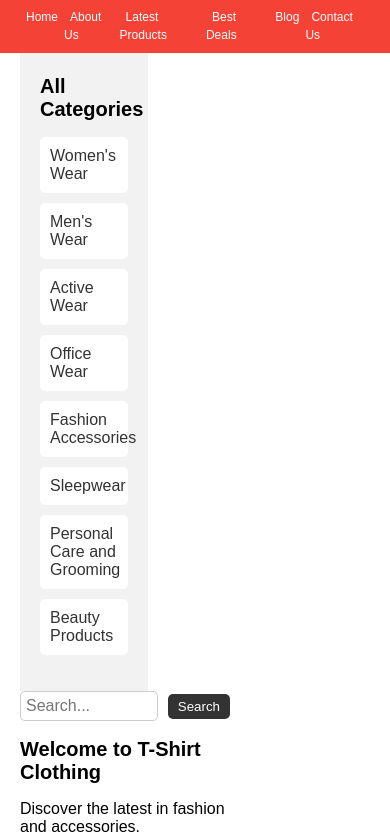
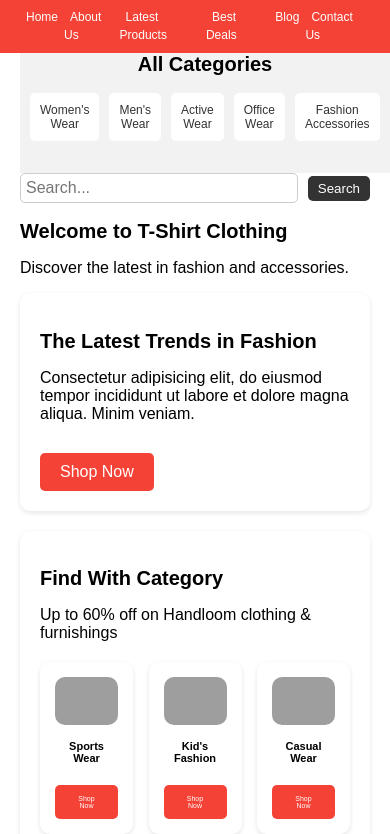
Before and after one commit to S-Anbu/T-Shirt, a plain HTML site: page index.html in a window 390 px wide. Shown: the part 42-876 px from the top of the page. Drawn offline with Linux system fonts and the light colour scheme; grey boxes are pictures that could not be loaded.

Commit message:
media queries added

```diff
--- a/index.html
+++ b/index.html
@@ -37,9 +37,9 @@
                   <li><a href="active-wear.html">Active Wear</a></li>
                   <li><a href="office-wear.html">Office Wear</a></li>
                   <li><a href="fashion-accessories.html">Fashion Accessories</a></li>
-                  <li><a href="sleepwear.html">Sleepwear</a></li>
-                  <li><a href="personal-care.html">Personal Care and Grooming</a></li>
-                  <li><a href="beauty-products.html">Beauty Products</a></li>
+                  <li class="mobile_hidden"><a href="sleepwear.html">Sleepwear</a></li>
+                  <li class="mobile_hidden"><a href="personal-care.html">Personal Care and Grooming</a></li>
+                  <li class="mobile_hidden"><a href="beauty-products.html">Beauty Products</a></li>
               </ul>
           </aside>
 
--- a/styles.css
+++ b/styles.css
@@ -190,6 +190,9 @@ nav ul li a:hover {
     left: 0;
     width: 100%;
 }
+.footer_space{
+    margin-bottom: 20px;
+}
 
 @media  screen and (max-width: 1144px) {
     .header .container {
@@ -276,10 +279,10 @@ nav ul li a:hover {
         padding: 15px;
     }
     .category-card > h3{
-        font-size: 13px;
+        font-size: 11px;
     }
     .category-card > a.btn{
-        font-size: 10px;
+        font-size: 7px;
         padding: 8px 5px ;
     }
     h2{
@@ -298,4 +301,32 @@ nav ul li a:hover {
         padding: 2px 6px;
         transition: color 0.3s ease;
     }
+    .sidebar{
+        /* display: none; */
+        width: 100%;
+        padding: 10px;
+
+    }
+    .sidebar ul{
+        display: inline-flex;
+        font-size: 12px;
+        text-align: center;
+
+    }
+    .sidebar ul li a{
+        margin-right: 10px;
+    }
+    .sidebar h2{
+        font-size: 20px;
+        text-align: center;
+        margin: 5px 0;
+    }
+
+    section.main{
+        width: 100%;
+    }
+    .mobile_hidden{
+        display: none;
+    }
+
 }
```
Also changed, not shown: contact.html (+1 -1 lines), latest-products.html (+1 -0 lines).
